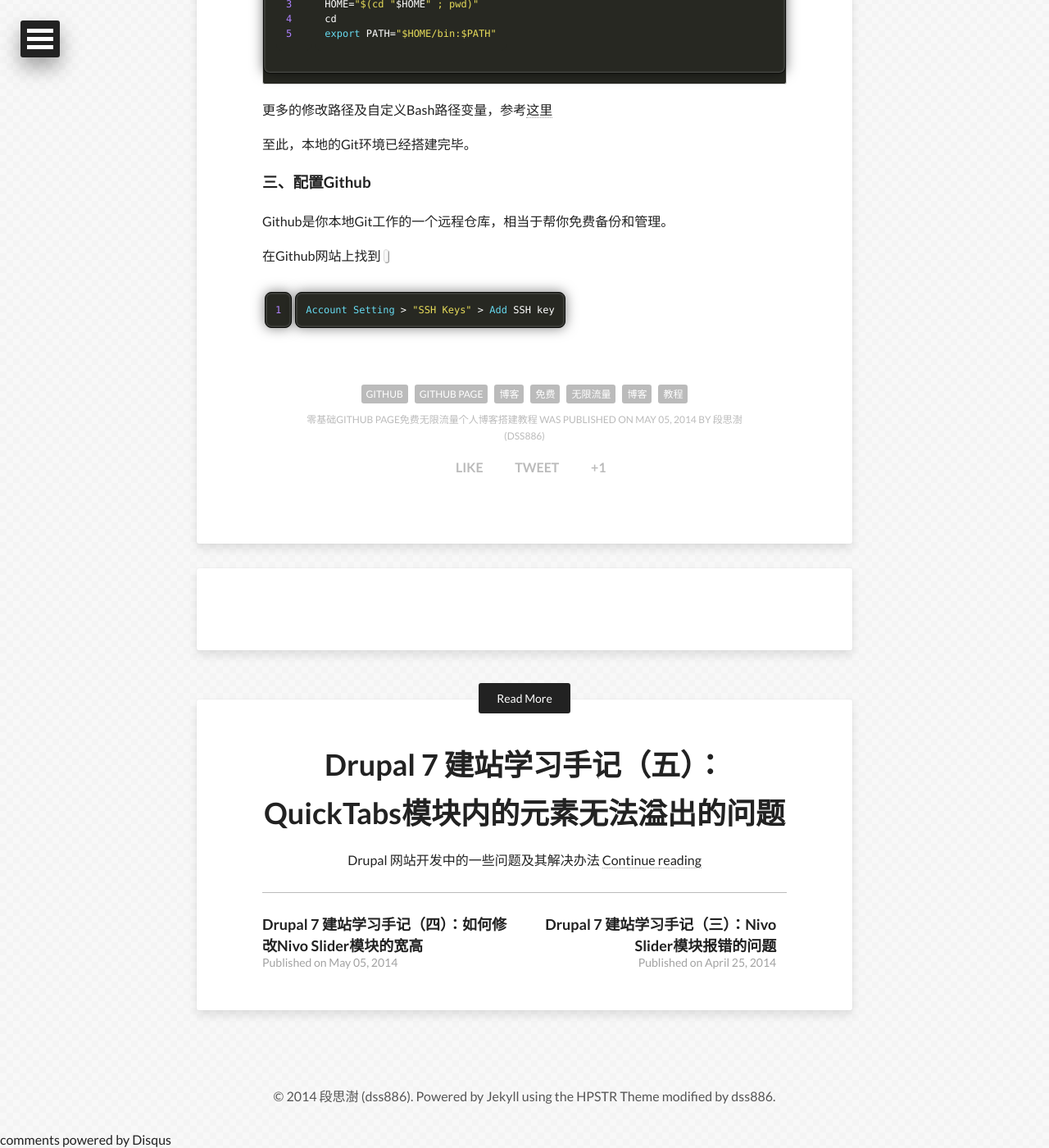
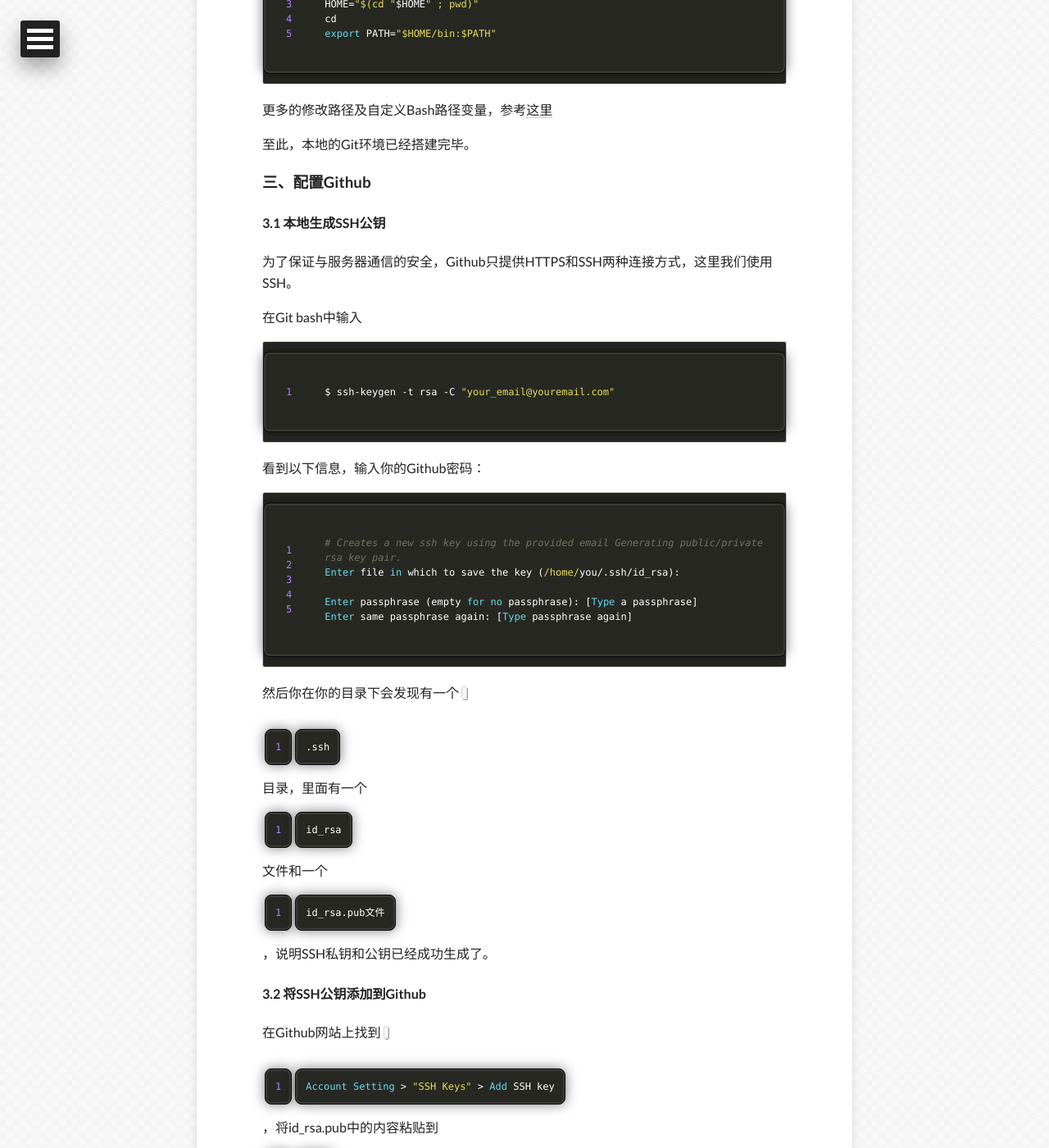
Before and after one commit to heamon7/dss886.github.io, a Jekyll site: the page built from _posts/2014-04-25-05.md, in a window 1280 px wide and 1400 px high, scrolled down 2995 px. Shown: the whole window at 82% size. Built offline with Jekyll 4.4.1, drawn with Linux system fonts in a browser that asks for light colours; nearby versions of some CDN libraries; comment, search, counter and statistics services are not loaded; some of the changed text lies outside the part shown.

Commit message:
update posts

```diff
--- a/_posts/2014-04-25-05.md
+++ b/_posts/2014-04-25-05.md
@@ -43,7 +43,7 @@ share: true
 
 所以，github Pages可以被认为是用户编写的、托管在github上的静态网页。
 
-#### 1.3 需要的技术储备
+#### 1.3 涉及到的技术
 
 Github Page很Geek，自然需要一些Geek范儿的技术，不过既然本文是零基础教程，后面自然会一一道来。
 
@@ -96,9 +96,47 @@ export PATH="$HOME/bin:$PATH"
 
 ### 三、配置Github
 
-Github是你本地Git工作的一个远程仓库，相当于帮你免费备份和管理。
+#### 3.1 本地生成SSH公钥
 
+为了保证与服务器通信的安全，Github只提供HTTPS和SSH两种连接方式，这里我们使用SSH。
 
+在Git bash中输入
 
+~~~
+$ ssh-keygen -t rsa -C "your_email@youremail.com"
+~~~
 
-在Github网站上找到`Account Setting > "SSH Keys" > Add SSH key`
+看到以下信息，输入你的Github密码：
+
+~~~
+# Creates a new ssh key using the provided email Generating public/private rsa key pair.
+Enter file in which to save the key (/home/you/.ssh/id_rsa):
+
+Enter passphrase (empty for no passphrase): [Type a passphrase]
+Enter same passphrase again: [Type passphrase again]
+~~~
+
+然后你在你的目录下会发现有一个`.ssh`目录，里面有一个`id_rsa`文件和一个`id_rsa.pub文件`，说明SSH私钥和公钥已经成功生成了。
+
+#### 3.2 将SSH公钥添加到Github
+
+在Github网站上找到`Account Setting > "SSH Keys" > Add SSH key`，将id_rsa.pub中的内容粘贴到`key`一栏，点击`add key`按钮。
+
+在Git Bash中输入以下代码测试：
+
+~~~
+ssh -T git@github.com
+~~~
+
+如果你看到了以下结果，说明成功了：
+
+~~~
+The authenticity of host 'github.com (207.97.227.239)' can't be established.
+RSA key fingerprint is 16:27:ac:a5:76:28:2d:36:63:1b:56:4d:eb:df:a6:48.
+Are you sure you want to continue connecting (yes/no)?[Type yes]
+
+Hi username!
+You've successfully authenticated, but GitHub does not provide shell access.
+~~~
+
+### 四、创建你的Github Page
```
Also changed, not shown: other parts of _posts/2014-04-25-05.md (+1 -1 lines).
